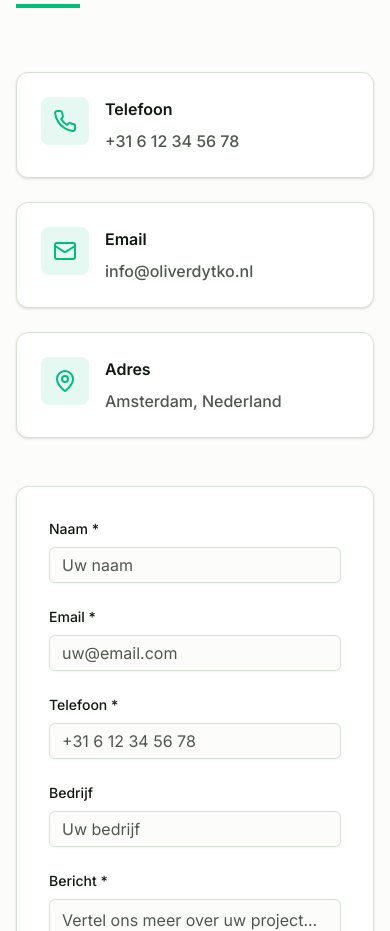
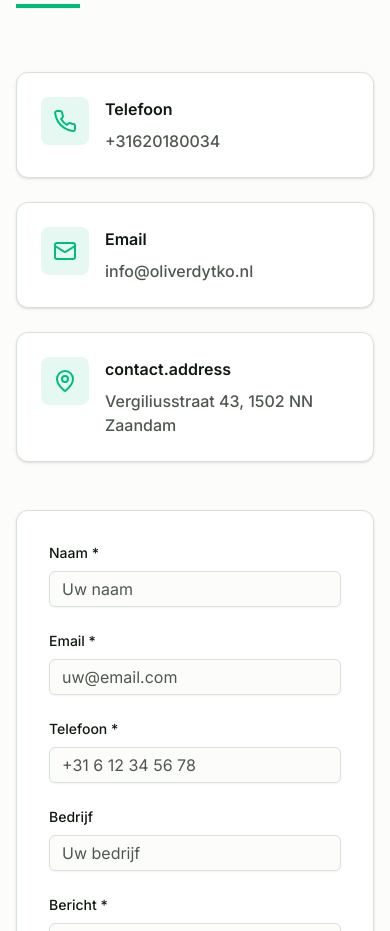
Before and after one commit to oewa10/olivierdytko, a Next.js app: page / in a window 390 px wide. Shown: the part 7820-8751 px from the top of the page. Built offline with nearby package versions, Linux system fonts and the light colour scheme.

Commit message:
Update contact info in contact section to match footer - correct phone number and address

```diff
--- a/components/contact-section.tsx
+++ b/components/contact-section.tsx
@@ -54,8 +54,8 @@ export function ContactSection() {
                 </div>
                 <div className="flex-1">
                   <h3 className="font-semibold text-foreground mb-2 group-hover:text-emerald-500 transition-colors">{t("contact.phone")}</h3>
-                  <a href="tel:+31612345678" className="text-muted-foreground hover:text-emerald-500 transition-colors font-medium">
-                    +31 6 12 34 56 78
+                  <a href="tel:+31620180034" className="text-muted-foreground hover:text-emerald-500 transition-colors font-medium">
+                    +31620180034
                   </a>
                 </div>
               </div>
@@ -96,8 +96,8 @@ export function ContactSection() {
                   <MapPin className="h-6 w-6 text-emerald-500" />
                 </div>
                 <div className="flex-1">
-                  <h3 className="font-semibold text-foreground mb-2 group-hover:text-emerald-500 transition-colors">Adres</h3>
-                  <p className="text-muted-foreground font-medium">Amsterdam, Nederland</p>
+                  <h3 className="font-semibold text-foreground mb-2 group-hover:text-emerald-500 transition-colors">{t("contact.address")}</h3>
+                  <p className="text-muted-foreground font-medium">Vergiliusstraat 43, 1502 NN Zaandam</p>
                 </div>
               </div>
             </div>
```
